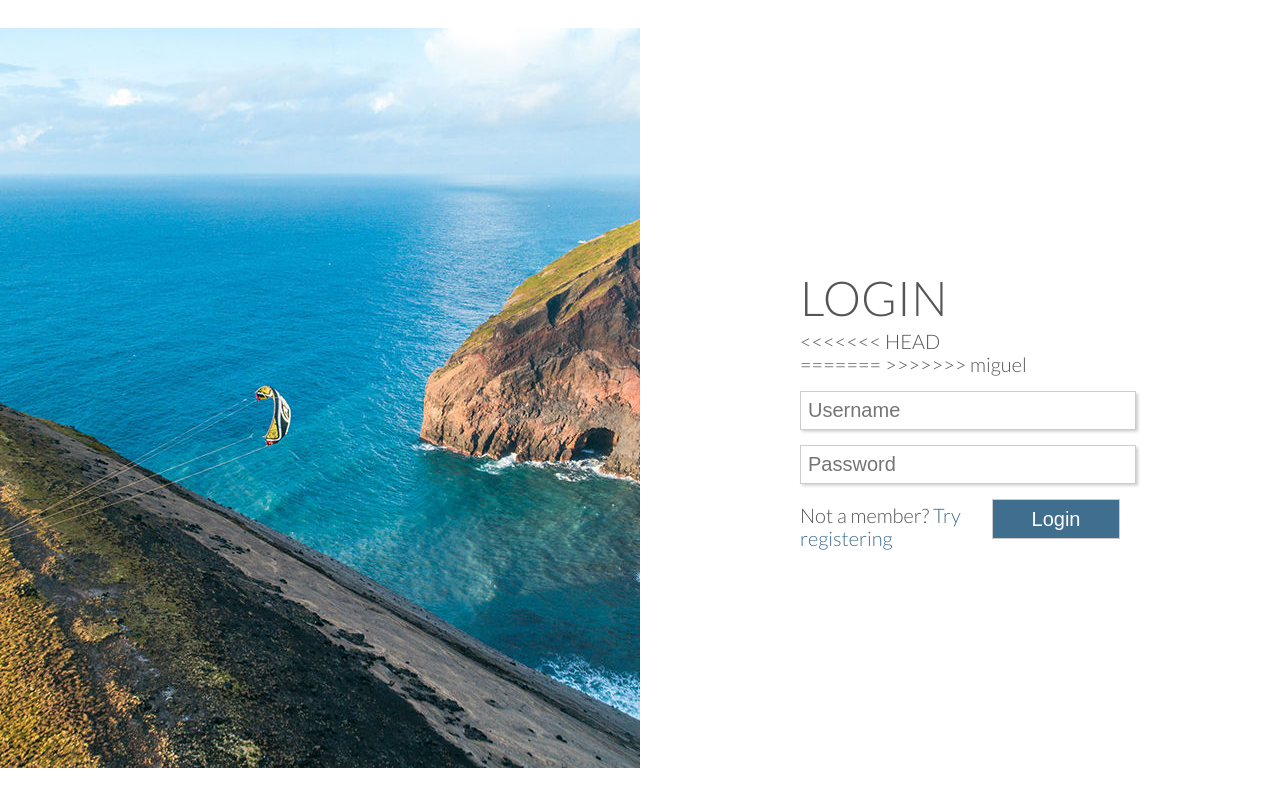
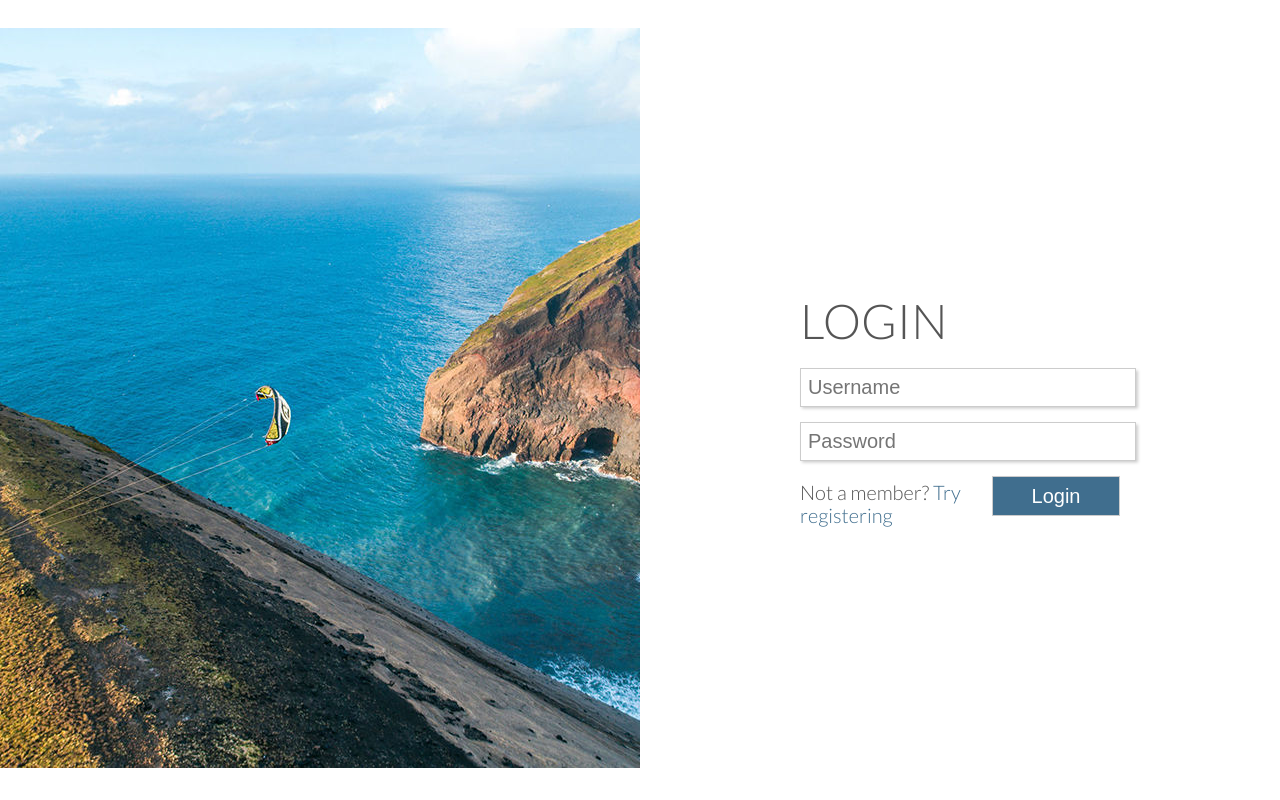
Before and after one commit to nelsonpacheco15/Adventure, a PHP site: page /login.php in a window 1280 px wide. Run offline with PHP 8.4, Linux system fonts and the light colour scheme; data that the repository does not hold is empty.

Commit message:
small fix on login

```diff
--- a/login.php
+++ b/login.php
@@ -44,11 +44,7 @@ if($_POST['login'])
           <div class="split right">
             <div class="centered">
               <h2>Login</h2>
-<<<<<<< HEAD
-                    <form method="POST">
-=======
                     <form action="" method="POST">
->>>>>>> miguel
                         <input type="username" name="user" placeholder="Username">
                         <input type="password" name="pass" placeholder="Password">
                         <input type="submit" name="login" value="Login">
```
